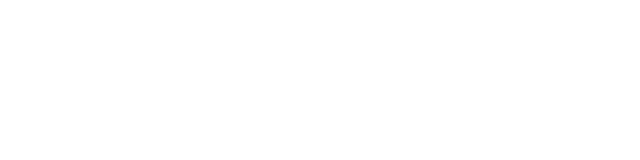
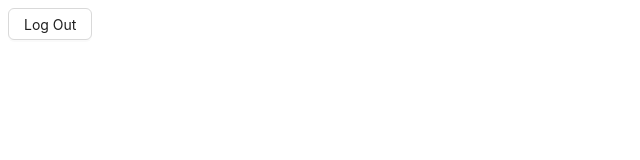
Before and after one commit to adaikkalam-1/Admin_panel, a React (Vite) app: page /ManageUser in a window 1280 px wide. Before the commit this address had no page. Shown: the top 160 px of the page, without its empty margins (0-640 px from the left). Built offline with nearby package versions, Linux system fonts and the light colour scheme; sample sign-in values are in the browser's storage.

Commit message:
initialize

```diff
--- a/src/App.jsx
+++ b/src/App.jsx
@@ -4,7 +4,8 @@ import Login from "./Pages/login/Login";
 import ProtectedRoute from "./utils/ProtectedRoute";
 import FolderCreate from "./Pages/admin/manageFolder/FolderCreate";
 import SignUp from "./Pages/sign_up/SignUp";
-
+import ManageImageCreate from "./Pages/admin/manageImage/ManageImageCreate";
+import ManageUser from "./Pages/admin/manageUser/ManageUser";
 
 const App = () => {
   return (
@@ -12,11 +13,13 @@ const App = () => {
       <Routes>
         <Route element={<ProtectedRoute />}>
           <Route path="/" element={<Layout />}>
-            <Route index element={<FolderCreate />} />
+            <Route path="/ManageUser" element={<ManageUser />} />
+            <Route path="/FolderCreate" element={<FolderCreate />} />
+            <Route path="/ManageImageCreate" element={<ManageImageCreate />} />
           </Route>
         </Route>
         <Route path="/login" element={<Login />} />
-        <Route path='/Sign up' element={<SignUp/>}/>
+        <Route path="/Sign up" element={<SignUp />} />
       </Routes>
     </BrowserRouter>
   );
--- a/src/Pages/admin/manageImage/ManageImageCreate.jsx
+++ b/src/Pages/admin/manageImage/ManageImageCreate.jsx
@@ -1,8 +1,9 @@
-import React from 'react'
+
 
 const ManageImageCreate = () => {
   return (
     <div>
+      Image create
 
     </div>
   )
--- a/src/Pages/admin/manageUser/EditUser.jsx
+++ b/src/Pages/admin/manageUser/EditUser.jsx
@@ -1,4 +1,4 @@
-import React from 'react'
+
 
 const EditUser = () => {
   return (
--- a/src/Pages/admin/manageUser/ManageUser.jsx
+++ b/src/Pages/admin/manageUser/ManageUser.jsx
@@ -1,10 +1,20 @@
-import React from 'react'
+import { Button } from 'antd';
+import { useNavigate } from 'react-router-dom';
 
 const ManageUser = () => {
+
+  const navigate=useNavigate()
   return (
     <div>
+    <Button
+      onClick={()=>{
+        sessionStorage.clear();
+        navigate("/login")
+      }}>
+        Log Out
 
-    </div>
+    </Button>
+  </div>
   )
 }
 
```
